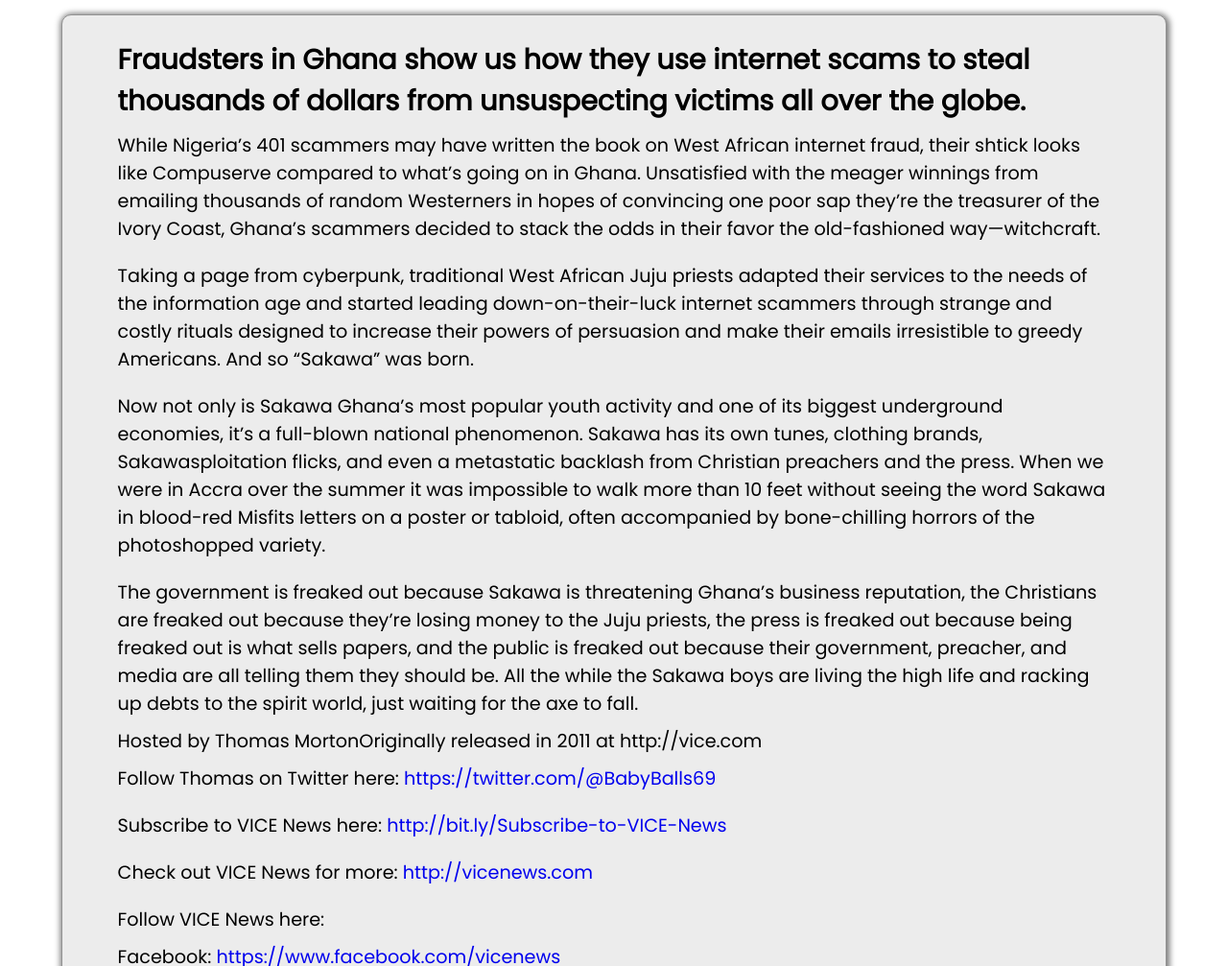
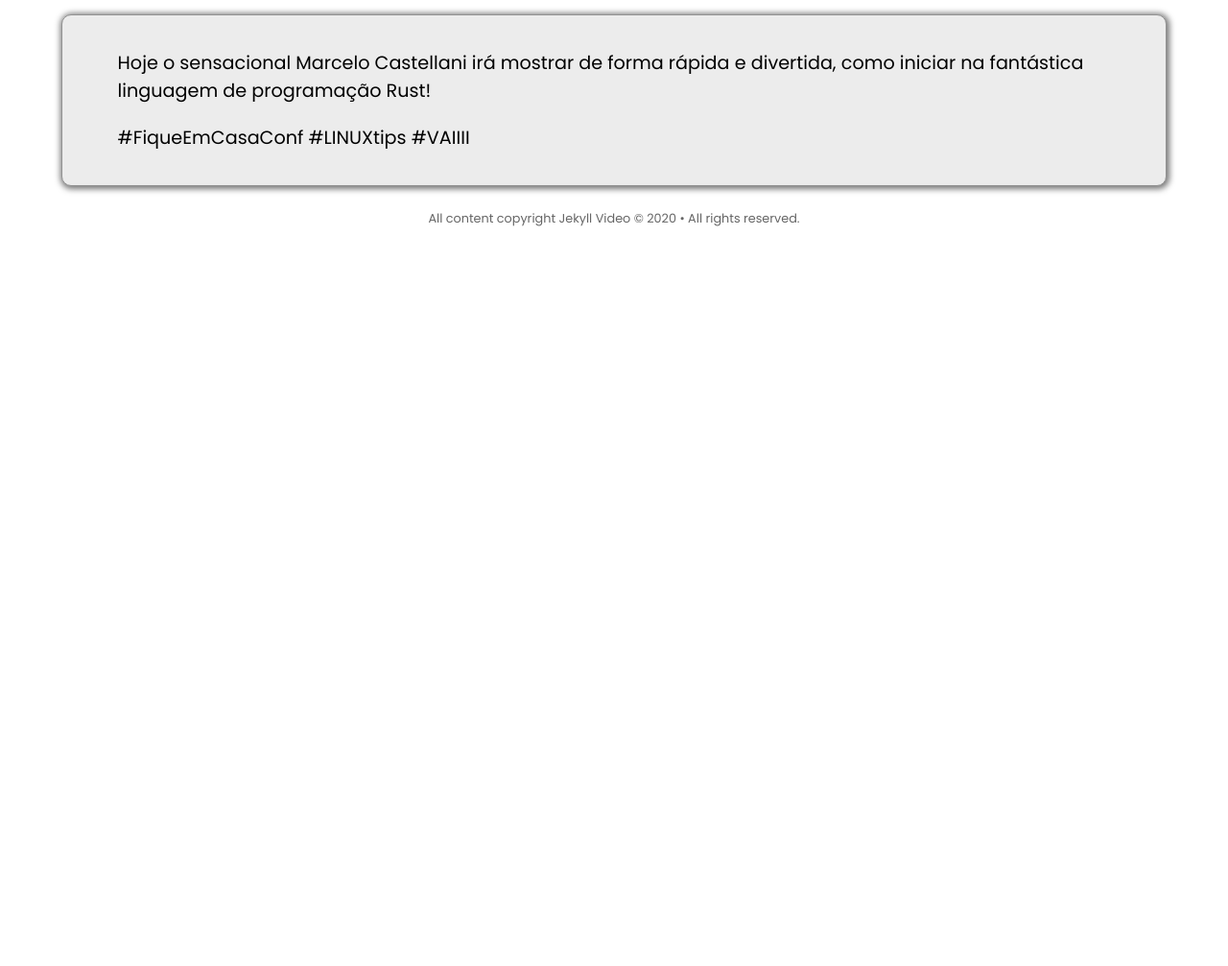
Before and after one commit to EventosTI/TalkDev, a Jekyll site: the page built from _videos/2015-09-27-internet-scamming-in-ghana.md, in a window 1280 px wide and 1400 px high, scrolled down 403 px. Shown: the part 393-1400 px from the top of the window at 96% size. Built offline with Jekyll 4.4.1, drawn with Linux system fonts in a browser that asks for light colours; after the commit the page ends 1033 px from its top, so only the background shows below that; some of the changed text lies outside the part shown.

Commit message:
Marcelo Castellani - Uma pequena, rápida e divertida intro prática ao Rust
https://youtu.be/jCEowpEBOqM

 | #FiqueEmCasaConf

```diff
--- a/_videos/2015-09-27-internet-scamming-in-ghana.md
+++ b/_videos/2015-09-27-internet-scamming-in-ghana.md
@@ -1,35 +1,10 @@
 ---
-title: Internet Scamming in Ghana
-youtube_id: o26Eks801oc
+title: Marcelo Castellani - Uma pequena, rápida e divertida intro prática ao Rust | #FiqueEmCasaConf
+youtube_id: jCEowpEBOqM
 date: 2015-09-27
-tags: [News, Politics]
+tags: [Rust, FiqueEmCasaConf]
 ---
 
-Fraudsters in Ghana show us how they use internet scams to steal thousands of dollars from unsuspecting victims all over the globe.
---
-While Nigeria's 401 scammers may have written the book on West African internet fraud, their shtick looks like Compuserve compared to what's going on in Ghana. Unsatisfied with the meager winnings from emailing thousands of random Westerners in hopes of convincing one poor sap they're the treasurer of the Ivory Coast, Ghana's scammers decided to stack the odds in their favor the old-fashioned way—witchcraft.
+Hoje o sensacional Marcelo Castellani irá mostrar de forma rápida e divertida, como iniciar na fantástica linguagem de programação Rust!
 
-Taking a page from cyberpunk, traditional West African Juju priests adapted their services to the needs of the information age and started leading down-on-their-luck internet scammers through strange and costly rituals designed to increase their powers of persuasion and make their emails irresistible to greedy Americans. And so "Sakawa" was born.
-
-Now not only is Sakawa Ghana's most popular youth activity and one of its biggest underground economies, it's a full-blown national phenomenon. Sakawa has its own tunes, clothing brands, Sakawasploitation flicks, and even a metastatic backlash from Christian preachers and the press. When we were in Accra over the summer it was impossible to walk more than 10 feet without seeing the word Sakawa in blood-red Misfits letters on a poster or tabloid, often accompanied by bone-chilling horrors of the photoshopped variety.
-
-The government is freaked out because Sakawa is threatening Ghana's business reputation, the Christians are freaked out because they're losing money to the Juju priests, the press is freaked out because being freaked out is what sells papers, and the public is freaked out because their government, preacher, and media are all telling them they should be. All the while the Sakawa boys are living the high life and racking up debts to the spirit world, just waiting for the axe to fall.
-
-Hosted by Thomas Morton | Originally released in 2011 at http://vice.com
-
-Follow Thomas on Twitter here: <https://twitter.com/@BabyBalls69>
-
-
-Subscribe to VICE News here: <http://bit.ly/Subscribe-to-VICE-News>
-
-Check out VICE News for more: <http://vicenews.com>
-
-Follow VICE News here:
-
-- Facebook: <https://www.facebook.com/vicenews>
-- Twitter: <https://twitter.com/vicenews>
-- Tumblr: <http://vicenews.tumblr.com/>
-- Instagram: <http://instagram.com/vicenews>
-- More videos from the VICE network: <https://www.fb.com/vicevideo>
-
-#VICEonHBO
+#FiqueEmCasaConf #LINUXtips #VAIIII
```
